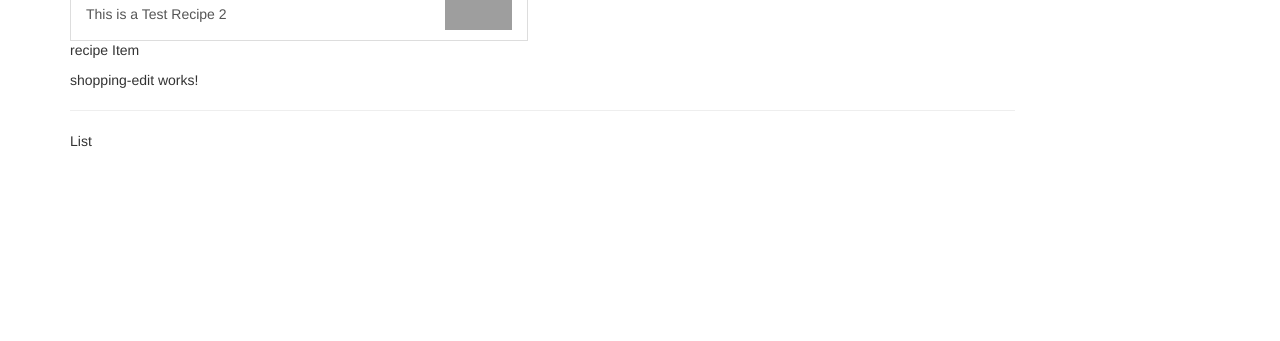
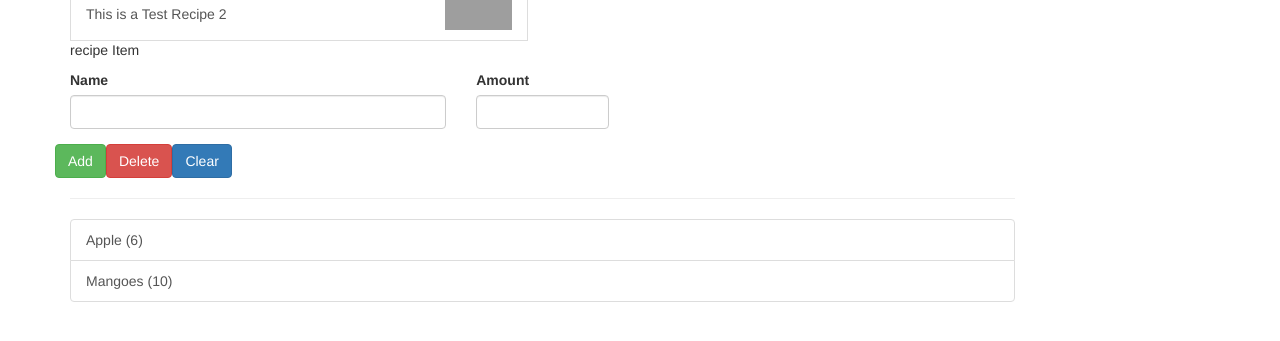
Before and after one commit to rohan12patil/angularLearnings1, an Angular app: page / in a window 1280 px wide. Shown: the part 249-590 px from the top of the page. Built offline with nearby package versions, Linux system fonts and the light colour scheme; grey boxes are pictures that could not be loaded.

Commit message:
Shopping List added

```diff
--- /dev/null
+++ b/src/app/shared/ingredient.model.ts
@@ -0,0 +1,9 @@
+export class Ingredient {
+  public name: string;
+  public amount: number;
+
+  constructor( name: string, amount: number) {
+    this.name = name;
+    this.amount = amount;
+  }
+}
--- a/src/app/shopping-list/shopping-edit/shopping-edit.component.html
+++ b/src/app/shopping-list/shopping-edit/shopping-edit.component.html
@@ -1 +1,23 @@
-<p>shopping-edit works!</p>
+<div class="row">
+  <div class="col-xs-12">
+    <form >
+        <div class="row">
+          <div class="col-sm-5 form-group">
+            <label for="name">Name</label>
+            <input type="text" id="name" class="form-control">
+          </div>
+          <div class="col-sm-2 form-group">
+              <label for="amount">Amount</label>
+              <input type="number" id="amount" class="form-control">
+          </div>
+          <div class="row">
+            <div class="col-xs-12">
+              <button class="btn btn-success" type="submit">Add</button>
+              <button class="btn btn-danger " type="button">Delete</button>
+              <button class="btn btn-primary" type="button">Clear</button>
+            </div>
+          </div>
+        </div>
+    </form>
+  </div>
+</div>
--- a/src/app/shopping-list/shopping-list.component.html
+++ b/src/app/shopping-list/shopping-list.component.html
@@ -2,6 +2,11 @@
     <div class="col-xs-10">
       <app-shopping-edit></app-shopping-edit>
       <hr>
-      <p>List</p>
+      <ul class="list-group">
+        <a class="list-group-item" style="cursor:pointer"
+          *ngFor="let ingredient of ingredients">
+          {{ingredient.name}} ({{ingredient.amount}})
+        </a>
+      </ul>
     </div>
   </div>
--- a/src/app/shopping-list/shopping-list.component.ts
+++ b/src/app/shopping-list/shopping-list.component.ts
@@ -1,4 +1,5 @@
 import { Component, OnInit } from '@angular/core';
+import { Ingredient } from '../shared/ingredient.model';
 
 @Component({
   selector: 'app-shopping-list',
@@ -7,6 +8,10 @@
 })
 export class ShoppingListComponent implements OnInit {
 
+  ingredients: Ingredient[] = [
+    new Ingredient('Apple', 6),
+    new Ingredient('Mangoes', 10)
+  ];
   constructor() { }
 
   ngOnInit() {
```
